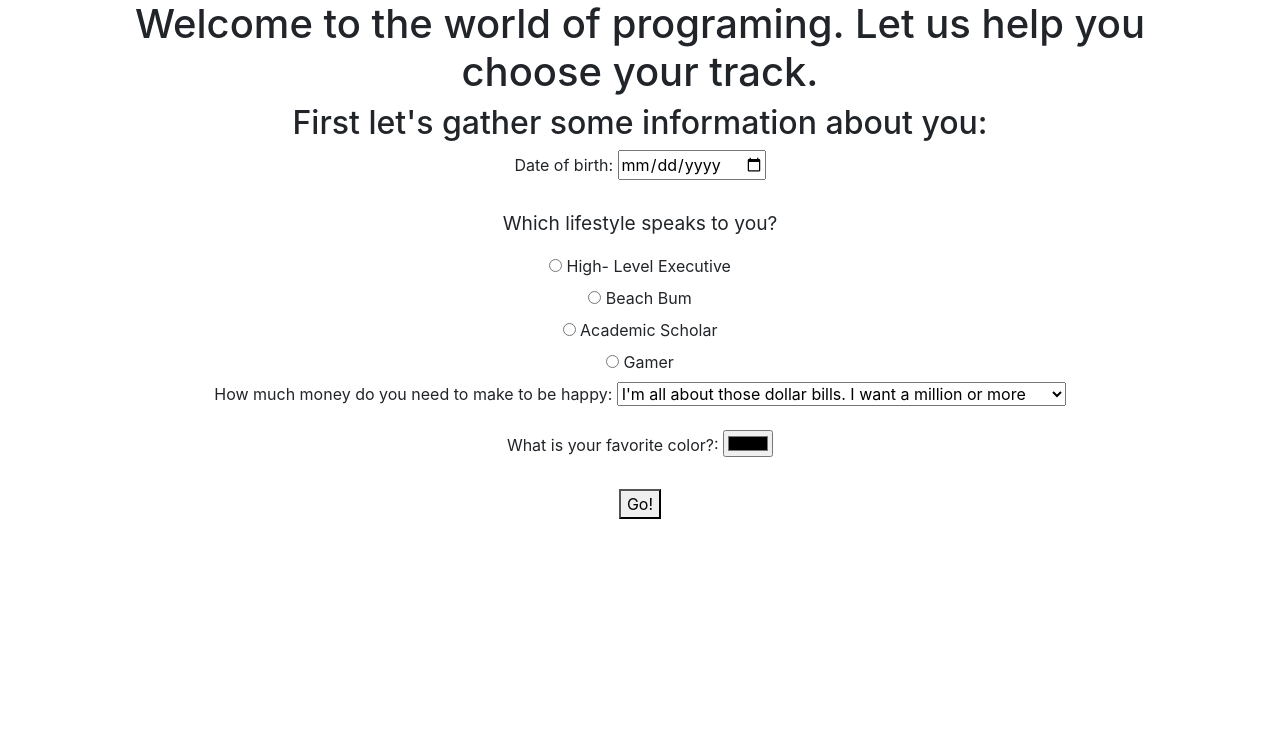
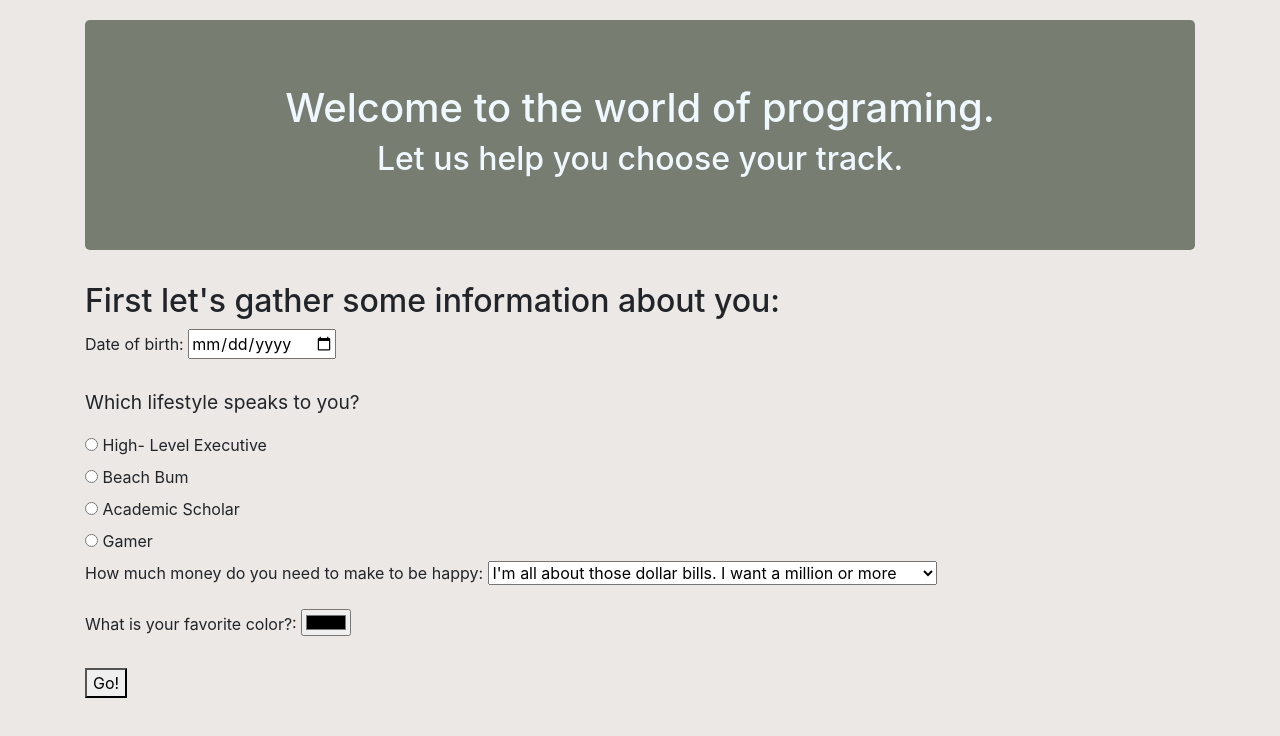
Before and after one commit to richellethorpe/Languages-project, a plain HTML site: page index.html in a window 1280 px wide. Drawn offline with Linux system fonts and the light colour scheme.

Commit message:
update bs jumbotron

```diff
--- a/css/styles.css
+++ b/css/styles.css
@@ -5,3 +5,15 @@
 .rich {
   font-size: larger;
 }
+
+body {
+  background-color: rgb(235, 232, 229);
+}
+
+.jumbotron{
+  margin-top: 20px;
+  background-color: rgb(120, 125, 114);
+  background-size: cover;
+  text-align: center;
+  color: aliceblue;
+}
--- a/index.html
+++ b/index.html
@@ -5,15 +5,20 @@
   <link rel="stylesheet" href="css/styles.css" type="text/css">
   <script src="js/scripts.js"></script>
   <title>Programming Languages</title>
+
 </head>
 <body>
-  <div class="container text-center">
-    <h1> Welcome to the world of programing. Let us help you choose your track.</h1>
+  <div class="container">
+      <div class="jumbotron">
+        <h1> Welcome to the world of programing.</h1>
+        <h2>Let us help you choose your track.</h2>
+      </div>
+
     <h2> First let's gather some information about you:</h2>
-      <div>
+
         <form id="langSelect">
-          <label for="born">Date of birth:</label>
-          <input id="born" type="date">
+          <label for="date">Date of birth:</label>
+          <input id="date" type="date">
           <br>
           <label>
           <br>
@@ -54,7 +59,11 @@
           <button type="submit" class="button">Go!</button>
 
         </form>
-      </div>
+
+        <div id="langResults" class="hidden">
+        <h2>Your suggested track:</h2>
+        </div>
+
   </div>
 </body>
 </html>
--- a/js/scripts.js
+++ b/js/scripts.js
@@ -12,10 +12,13 @@ window.addEventListener("load", function () {
   form.addEventListener("submit", function(event) {
     event.preventDefault();
     hideResults();
-    const bDay = document.querySelector("input#born").value;
+    const bDay = document.getElementById("date").value;
     const radioButton = document.querySelector("input[name='lifeStyleType']:checked").value;
     const income =document.getElementById("money").value;
-    const
+    const favColor =document.getElementById("color").value;
+
+
+
 
 
 
```
Also changed, not shown: img/coding.jpg (added).
